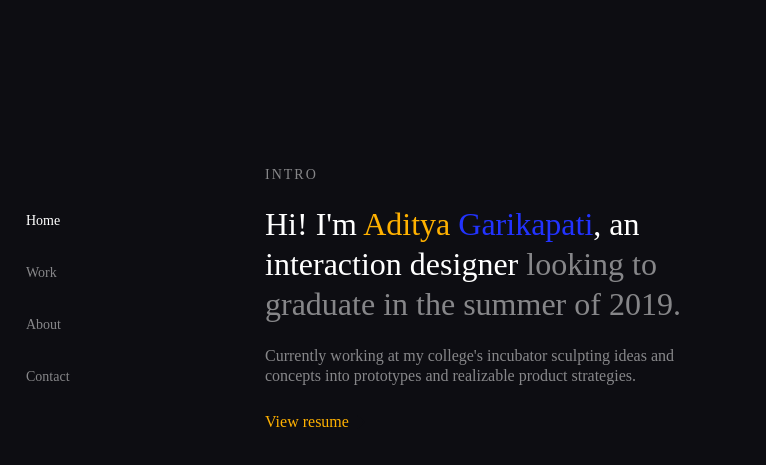
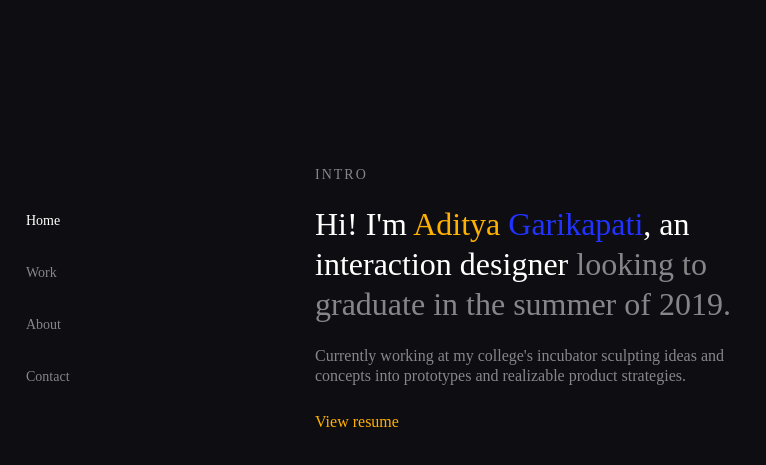
Before and after one commit to adizerog66/aditya-portfolio, a Gatsby site: page / in a window 1280 px wide. Shown: the part 5-470 px from the top of the page, without its empty margins (0-766 px from the left). Built offline with nearby package versions, Linux system fonts and the light colour scheme; Gatsby itself is replaced by a stand-in of ours; a web font is replaced by a local one.

Commit message:
heroGroup Padding Fix

```diff
--- a/src/components/layout.css
+++ b/src/components/layout.css
@@ -95,7 +95,7 @@ p{
     margin: auto;
     max-width: 450px;
     min-width:450px;
-    padding: 150px 450px 0px 150px;
+    padding: 150px 350px 0px 150px;
     }
 
 
```
